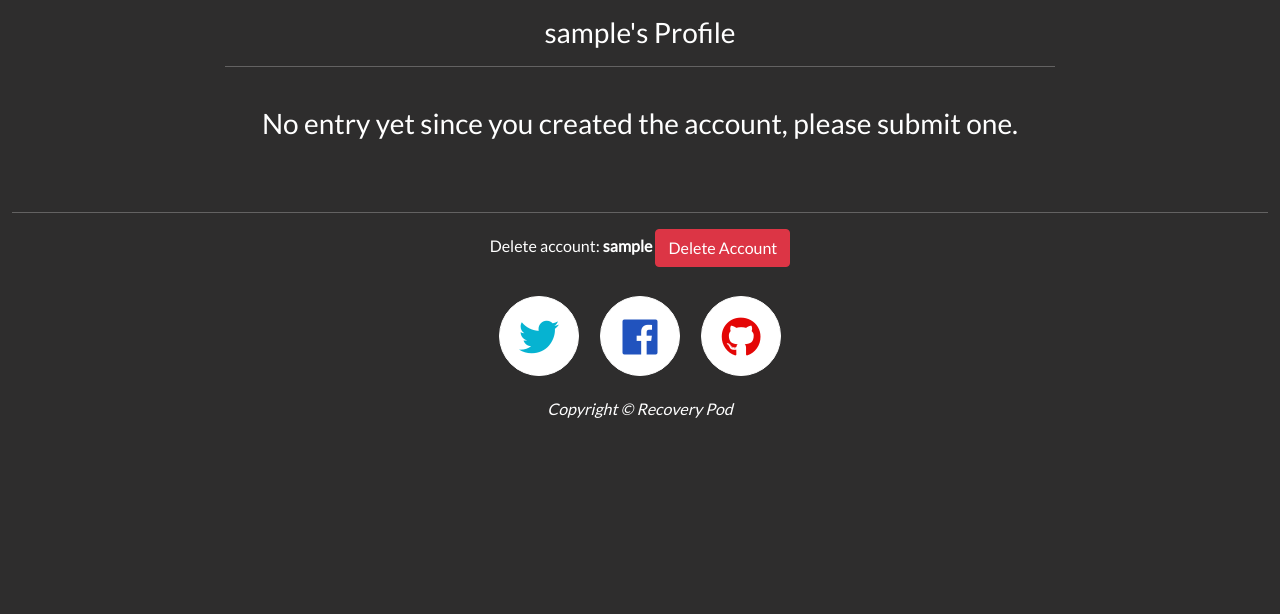
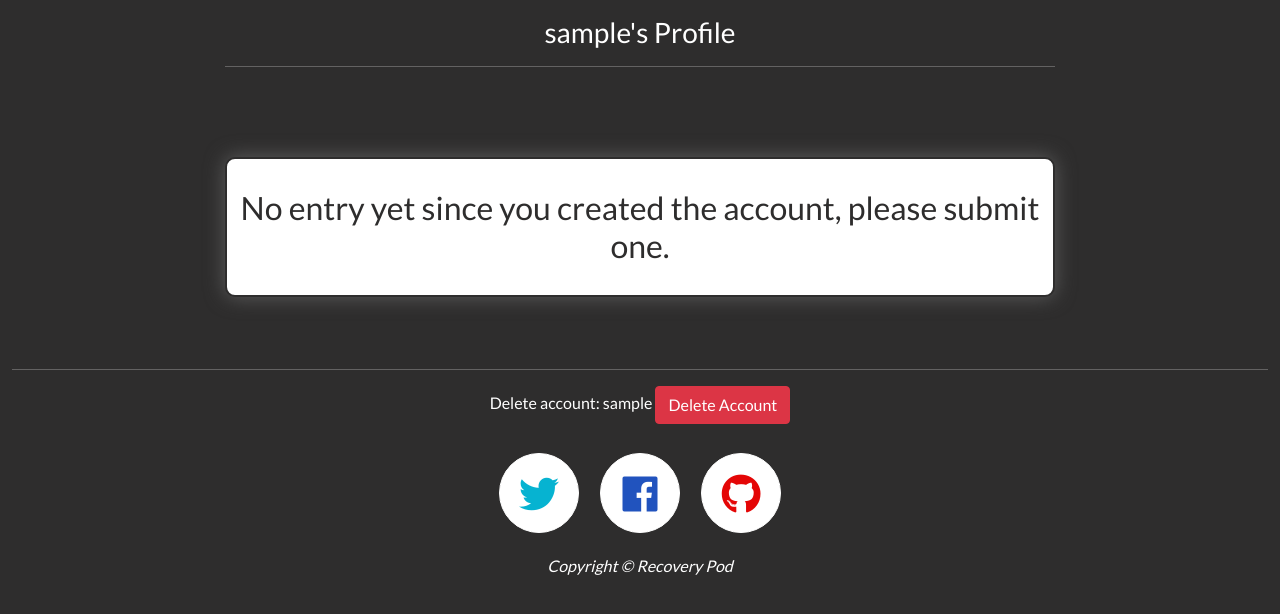
Before and after one commit to aryan008/recovery-test, a Flask app: page /profile/admin in a window 1280 px wide. Shown: the part 48-662 px from the top of the page. Run offline with Flask 2, Linux system fonts and the light colour scheme; the visitor is signed in with stand-in values (Sample User, id 1); a database or web service that is not in the repository returns one stand-in record (values such as "Sample title"); some libraries are stand-ins or nearby versions.

Commit message:
message board

```diff
--- a/static/css/style.css
+++ b/static/css/style.css
@@ -322,6 +322,18 @@ footer {
     margin-top: 200px;
 }
 
+.awaiting-entry {
+    font-size: 2rem;
+    margin-top: 50px;
+    padding: 30px 0;
+    border: 2px solid rgb(46, 45, 45);
+    box-shadow: 0px 0px 20px rgba(100, 100, 100, 0.877);
+    background-color: rgb(255,255,255);
+    border-radius: 10px;
+    color: rgb(46, 45, 45)
+
+}
+
 .entry-buttons {
     background-color: transparent;
     margin-top: -50px;
--- a/templates/profile.html
+++ b/templates/profile.html
@@ -7,7 +7,7 @@
             <hr class="featurette-divider">
             <br>
             {% if result == "No entry yet, please submit one" %}
-            <h3 class=text-center>No entry yet since you created the account, please submit one.</h3>
+            <h3 class="text-center awaiting-entry">No entry yet since you created the account, please submit one.</h3>
             {% elif date_difference ==0 %}
             <div class = "result-container">
                 <div class="inner-container">
@@ -30,7 +30,7 @@
                         You are poorly recovered
                         {% endif %}
                         {% else %}
-                        <p class = "text-center result-text">You have entered in a date in the past/future, Log one for today!</p>
+                        <p class = "text-center result-text awaiting-entry">You have entered in a date in the past/future, Log one for today!</p>
                         {% endif %}
                     </p>
                 </div>
@@ -39,7 +39,7 @@
             <hr class="featurette-divider">
             {% if username != "admin" %}
             <div class="text-center">
-            Delete account: <strong>{{ username.username }}</strong> <a
+            Delete account: {{ username }} <a
                 href="{{ url_for('delete_user_user', username=username) }}" class="btn btn-danger btn-primary">Delete Account</a>
             </div>
             <br>
```
